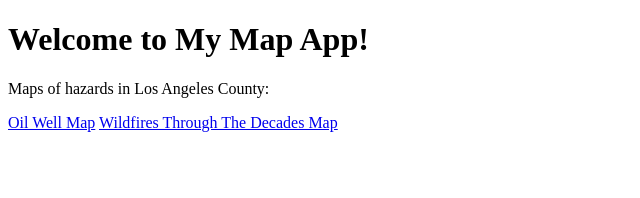
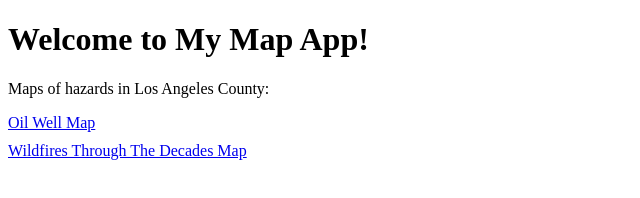
Before and after one commit to jessievendegna/map-app, a plain HTML site: page index.html in a window 1280 px wide. Shown: the whole page, without its empty margins (0-640 px from the left). Drawn offline with Linux system fonts and the light colour scheme.

Commit message:
Update index.html

```diff
--- a/index.html
+++ b/index.html
@@ -4,6 +4,12 @@
     <meta charset="UTF-8">
     <meta name="viewport" content="width=device-width, initial-scale=1.0">
     <title>Hazards Near Me</title>
+    <style>
+        a {
+            display: block;
+            margin-bottom: 10px;
+        }
+    </style>
 </head>
 <body>
     <h1>Welcome to My Map App!</h1>
```
